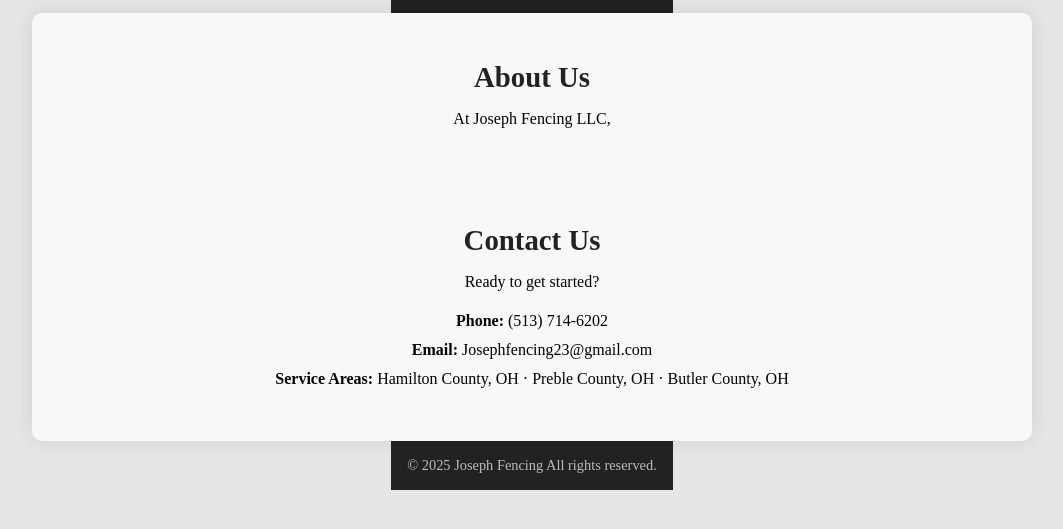
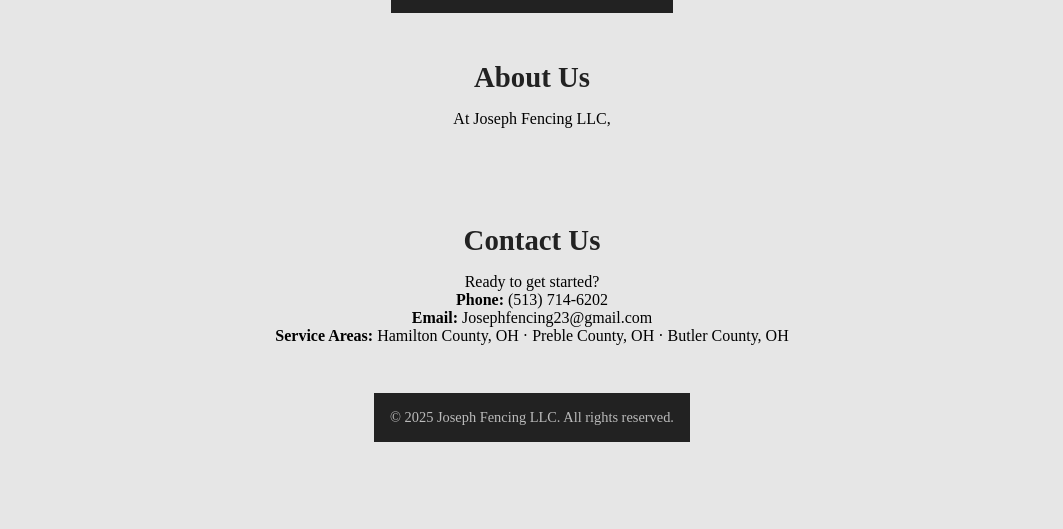
Before and after one commit to Josephfencing/JosephFencing.github.io, a plain HTML site: page index.html in a window 1280 px wide. Shown: the part 45-574 px from the top of the page, without its empty margins (108-1171 px from the left). Drawn offline with Linux system fonts and the light colour scheme.

Commit message:
Update index.html

```diff
--- a/index.html
+++ b/index.html
@@ -9,31 +9,25 @@
 <body>
   <header>
     <h1>Joseph Fencing LLC</h1>
-    <nav>
-      <ul>
-      </ul>
-    </nav>
   </header>
-<div class="page-wrapper">
-  <main>
-    <section id="about">
+
+  <main class="content">
+    <section>
       <h2>About Us</h2>
       <p>At Joseph Fencing LLC, </p>
     </section>
 
-    <section id="contact">
+    <section>
       <h2>Contact Us</h2>
       <p>Ready to get started?</p>
-      <ul>
-        <li><strong>Phone:</strong> (513) 714-6202</li>
-        <li><strong>Email:</strong> Josephfencing23@gmail.com</li>
-        <li><strong>Service Areas: </strong>Hamilton County, OH · Preble County, OH · Butler County, OH</li>
-      </ul>
+      <p><strong>Phone:</strong> (513) 714-6202</p>
+      <p><strong>Email:</strong> Josephfencing23@gmail.com</p>
+      <p><strong>Service Areas:</strong> Hamilton County, OH · Preble County, OH · Butler County, OH</p>
     </section>
   </main>
-</div>
+
   <footer>
-    <p>© 2025 Joseph Fencing All rights reserved.</p>
+    <p>© 2025 Joseph Fencing LLC. All rights reserved.</p>
   </footer>
 </body>
 </html>
```
